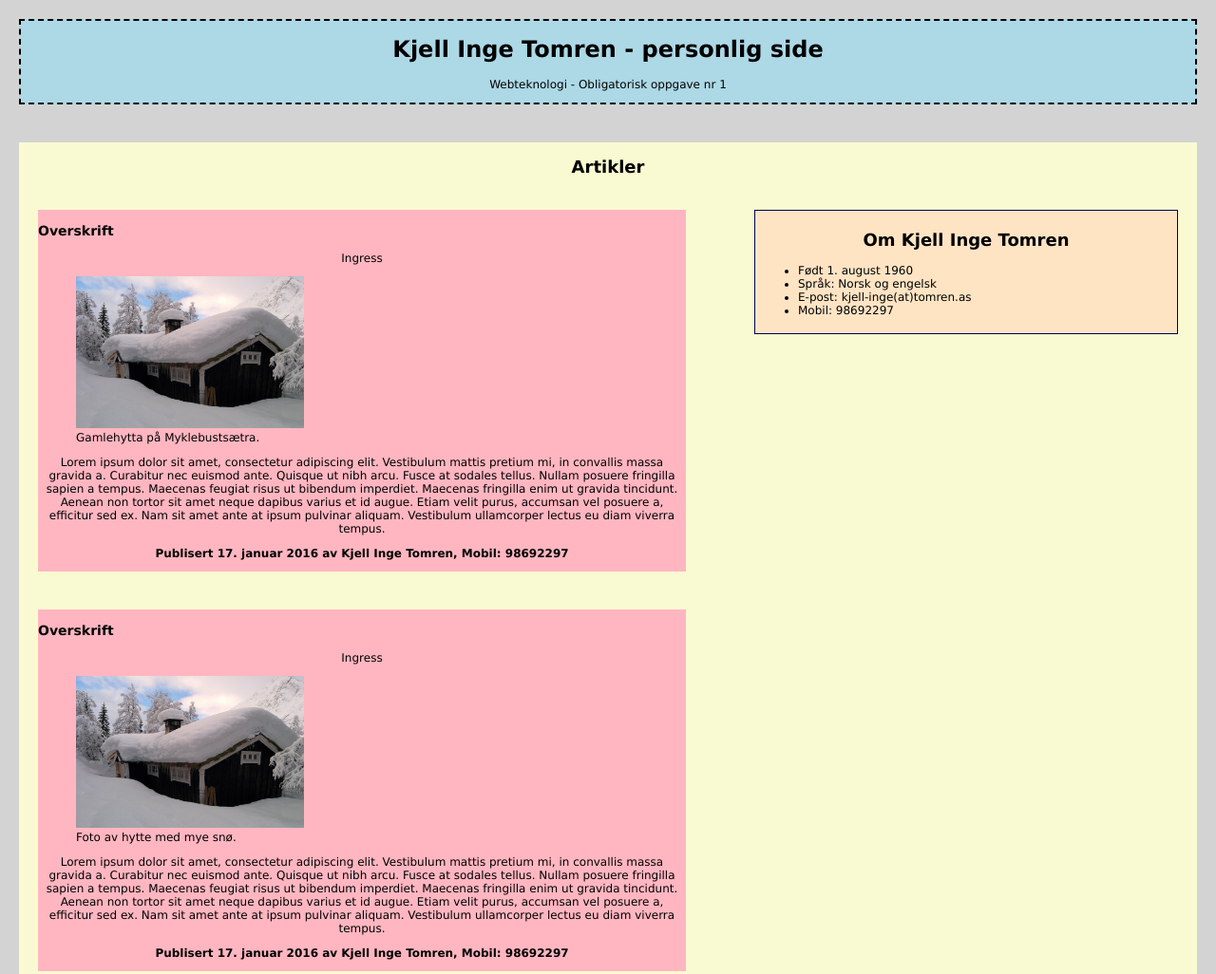
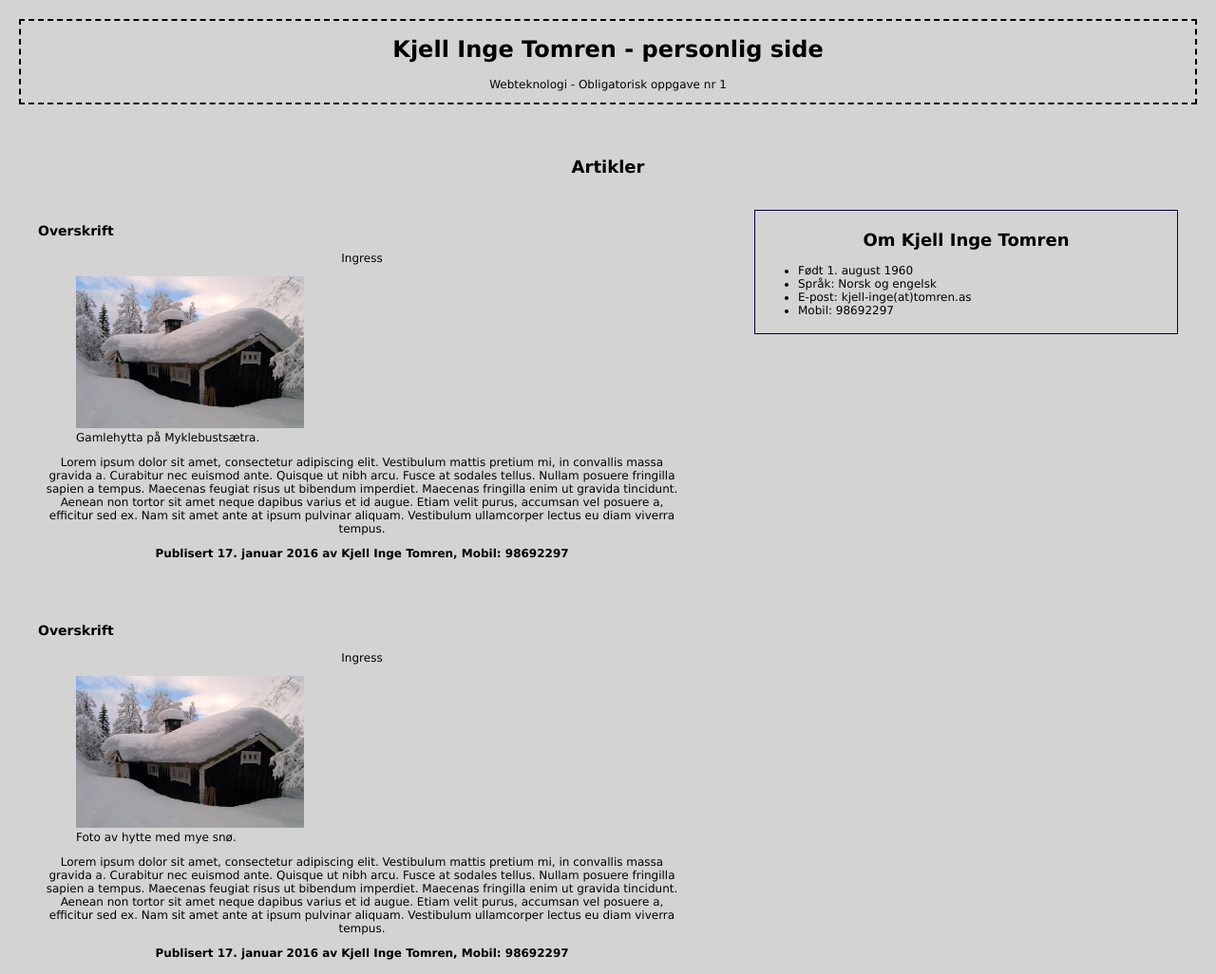
Before and after one commit to kjto/OblOppg1v2016, a plain HTML site: page public_html/index.html in a window 1280 px wide. Shown: the top 1026 px of the page at 95% size. Drawn offline with Linux system fonts and the light colour scheme.

Commit message:
removed element marking colors now all are lightgray

```diff
--- a/public_html/ttd_style.css
+++ b/public_html/ttd_style.css
@@ -9,7 +9,7 @@ body
 
 header {
     text-align: center;
-    background-color: lightblue;
+    background-color: lightgray;
     margin: 20px;
     border: 2px dashed black;
 }
@@ -17,7 +17,7 @@ header {
 section {
     float: left;
     margin: 20px;
-    background-color: lightgoldenrodyellow;
+    background-color: lightgray;
 }
 
 section h2 {
@@ -32,7 +32,7 @@ article {
     text-align: left;
     display: block;
     margin: 20px;
-    background-color: lightpink;
+    background-color: lightgray;
     float: left;
     width: 55%
 }
@@ -49,7 +49,7 @@ aside {
     margin: 20px;
     float: right;
     width: 35%;
-    background-color: bisque;
+    background-color: lightgray;
 }
 
 footer {
@@ -57,7 +57,7 @@ footer {
     clear: both;
     margin: 20px;
     border: 2px dashed black;
-    background-color: bisque;
+    background-color: lightgray;
     text-align: center;
     font-style: italic;
 }
```
